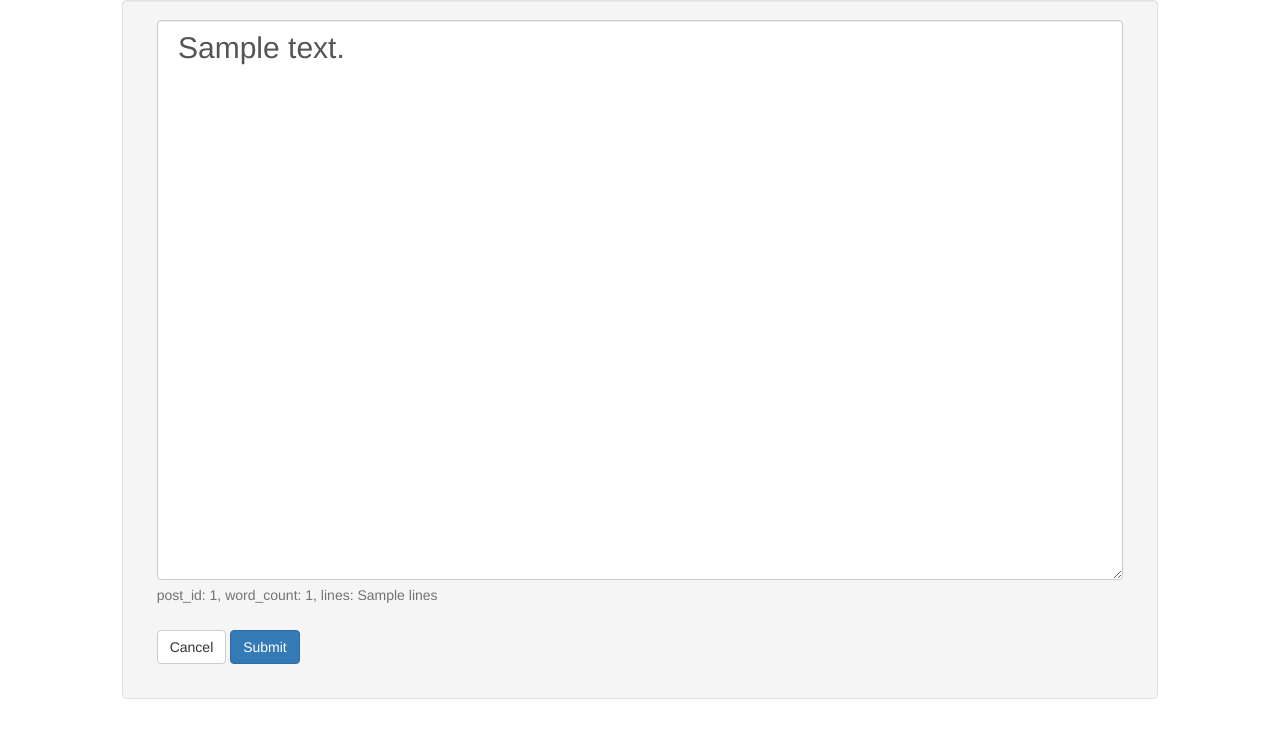
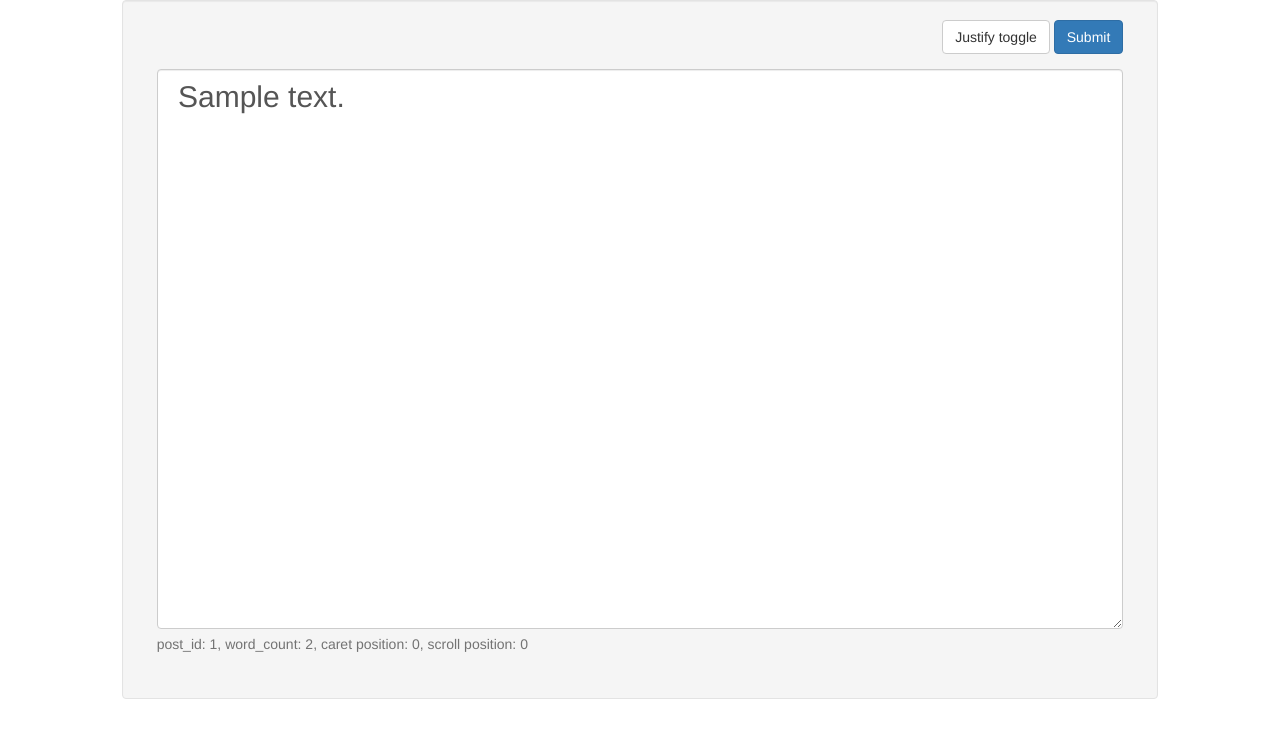
Before and after one commit to astraldawn/notepadclone, a Flask app: template templates/layout.html in a window 1280 px wide. Shown: the top 738 px of the page. Run offline with Flask 2, Linux system fonts and the light colour scheme; the template is opened without the code that fills it: most values are stand-ins (such as "Sample title", 1, 10 or a date in 2020); some libraries are stand-ins or nearby versions.

Commit message:
further tweaks to UI, including getting the correct properties

```diff
--- /dev/null
+++ b/static/scripts.js
@@ -0,0 +1,54 @@
+/**
+ * Created by mark on 7/1/16.
+ */
+
+/* Counter */
+counter = function () {
+    var value = $('#textArea').val();
+
+    if (value.length == 0) {
+        $('#wordCount').html(0);
+        $('#caretPos').html(0);
+        $('#scrollTop').html(0);
+        return;
+    }
+
+    var regex = /\s+/gi;
+    var wordCount = value.trim().replace(regex, ' ').split(' ').length;
+    var caretPos = $('#textArea')[0].selectionStart;
+    var scrollTop = $('#textArea')[0].scrollTop;
+
+    $('#wordCount').html(wordCount);
+    $('#caretPos').html(caretPos);
+    $('#scrollTop').html(scrollTop);
+};
+
+$(document).ready(function () {
+    $('#textArea').change(counter);
+    $('#textArea').keydown(counter);
+    $('#textArea').keypress(counter);
+    $('#textArea').keyup(counter);
+    $('#textArea').blur(counter);
+    $('#textArea').focus(counter);
+    $('#textArea').mousedown(counter);
+    $('#textArea').mouseup(counter);
+    $('#textArea').scroll(counter);
+});
+
+/* GUI functions */
+var justify = false;
+
+toggleJustify = function () {
+    if (!justify) {
+        $('#textArea').css({"text-align": "justify"});
+    } else {
+        $('#textArea').css({"text-align": "left"});
+    }
+    justify = !justify;
+};
+
+/* Saving to the server */
+saveContent = function () {
+    alert("Saves content to server");
+    return false;
+};
--- a/templates/layout.html
+++ b/templates/layout.html
@@ -3,24 +3,33 @@
     <title>notepad.cc clone</title>
     <link href="https://maxcdn.bootstrapcdn.com/bootswatch/3.3.6/flatly/bootstrap.min.css" rel="stylesheet"
           integrity="sha384-XYCjB+hFAjSbgf9yKUgbysEjaVLOXhCgATTEBpCqT1R3jvG5LGRAK5ZIyRbH5vpX" crossorigin="anonymous">
+    <script type="text/javascript" src="https://cdnjs.cloudflare.com/ajax/libs/jquery/3.0.0/jquery.min.js"></script>
+
+    <!-- Static imports -->
     <link rel=stylesheet type=text/css href="{{ url_for('static', filename='style.css') }}">
+    <script type="text/javascript" src="{{ url_for('static', filename='scripts.js') }}"></script>
 </head>
-<body>
+<body onload="counter()">
 <div class="container-fluid col-md-10 col-md-offset-1">
     <div class="well bs-component">
         <fieldset>
             <div class="form-group">
                 <div class="container-fluid">
-                    <textarea class="form-control" id="textArea"> {{ content }} </textarea>
-{#                    To update the word count and line count, AJAX query is required#}
-                    <span class="help-block">post_id: {{ post_id }}, word_count: {{ word_count }}, lines: {{ lines }}</span>
+                    <div class="pull-right">
+                        <button class="btn btn-default" onclick="toggleJustify()">Justify toggle</button>
+                        <button type="submit" class="btn btn-primary" onclick="saveContent()">Submit</button>
+                    </div>
                 </div>
             </div>
             <div class="form-group">
                 <div class="container-fluid">
-                    {#                        Add in something to switch between justified and not, also to save the stuff to account#}
-                    <button type="reset" class="btn btn-default">Cancel</button>
-                    <button type="submit" class="btn btn-primary">Submit</button>
+                    <textarea class="form-control" id="textArea" spellcheck="false"> {{ content }} </textarea>
+                    <span class="help-block">
+                        <span>post_id: {{ post_id }}, </span>
+                        <span>word_count: <span id="wordCount">0</span>, </span>
+                        <span>caret position: <span id="caretPos">0</span>, </span>
+                        <span>scroll position: <span id="scrollTop">0</span></span>
+                    </span>
                 </div>
             </div>
         </fieldset>
@@ -38,5 +47,6 @@
         {#    {% endfor %}#}
         {% block body %}{% endblock %}
     </div>
+</div>
 </body>
 </html>
```
